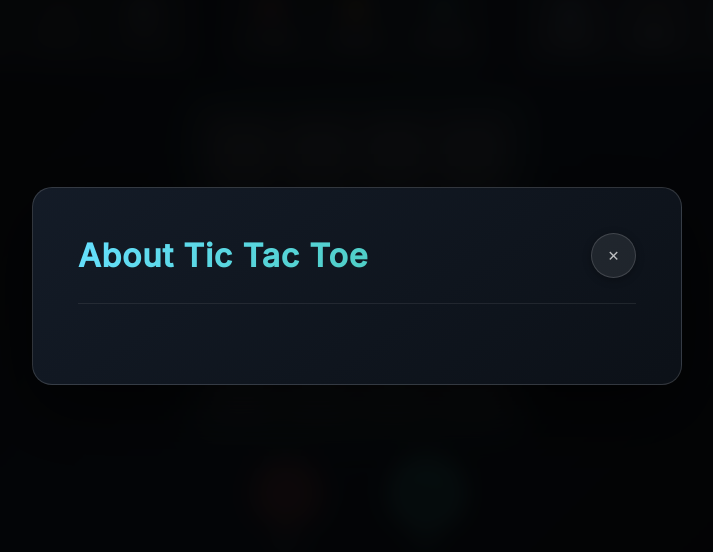
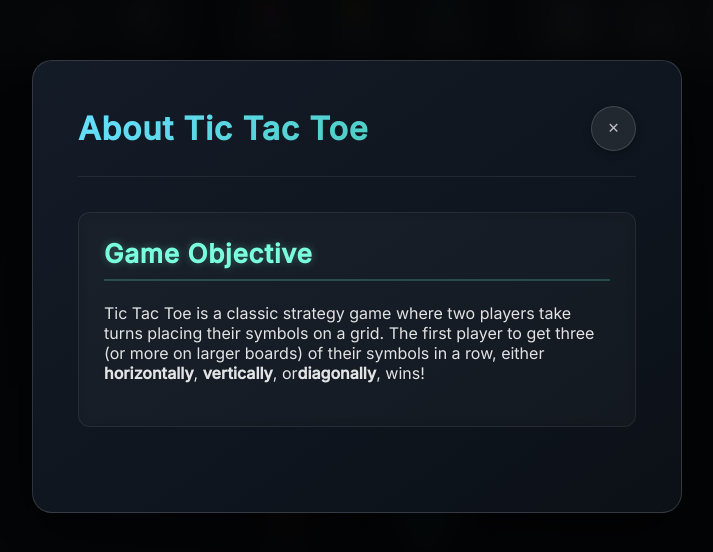
Before and after one commit to mahmoudalnkeeb/tic-tac-toe-multiplayer, a Next.js app: page / in a window 1280 px wide. Shown: the part 114-666 px from the top of the page, without its empty margins (283-996 px from the left). Built offline with nearby package versions, Linux system fonts and the light colour scheme.

Commit message:
feat(AboutPopup): add 'Game Objective' section

```diff
--- a/src/components/AboutPopup/AboutPopup.jsx
+++ b/src/components/AboutPopup/AboutPopup.jsx
@@ -2,6 +2,7 @@
 
 import { useGlobalStore } from "@/stores/xo.store/global.store";
 import { useRef } from "react";
+import InfoCard from "../Shared/InfoCard/InfoCard";
 import AboutHeader from "./AboutHeader/AboutHeader";
 import s from "./AboutPopup.module.scss";
 
@@ -25,6 +26,16 @@ const AboutPopup = () => {
     >
       <article className={s.aboutArticle} ref={aboutArticleRef}>
         <AboutHeader />
+
+        <InfoCard title="Game Objective">
+          <p className={s.objectiveDescription}>
+            Tic Tac Toe is a classic strategy game where two players take turns
+            placing their symbols on a grid. The first player to get three (or
+            more on larger boards) of their symbols in a row, either{" "}
+            <b>horizontally</b>, <b>vertically</b>, or
+            <b>diagonally</b>, wins!
+          </p>
+        </InfoCard>
       </article>
     </div>
   );
--- a/src/components/AboutPopup/AboutPopup.module.scss
+++ b/src/components/AboutPopup/AboutPopup.module.scss
@@ -38,3 +38,10 @@
 .aboutOverlay.show .aboutArticle {
   transform: scale(1) translateY(0);
 }
+
+.objectiveDescription {
+  margin-bottom: 18px;
+  font-size: 16px;
+  color: rgba(255, 255, 255, 0.88);
+  text-shadow: 0 0 2px rgba(0, 0, 0, 0.1);
+}
```
